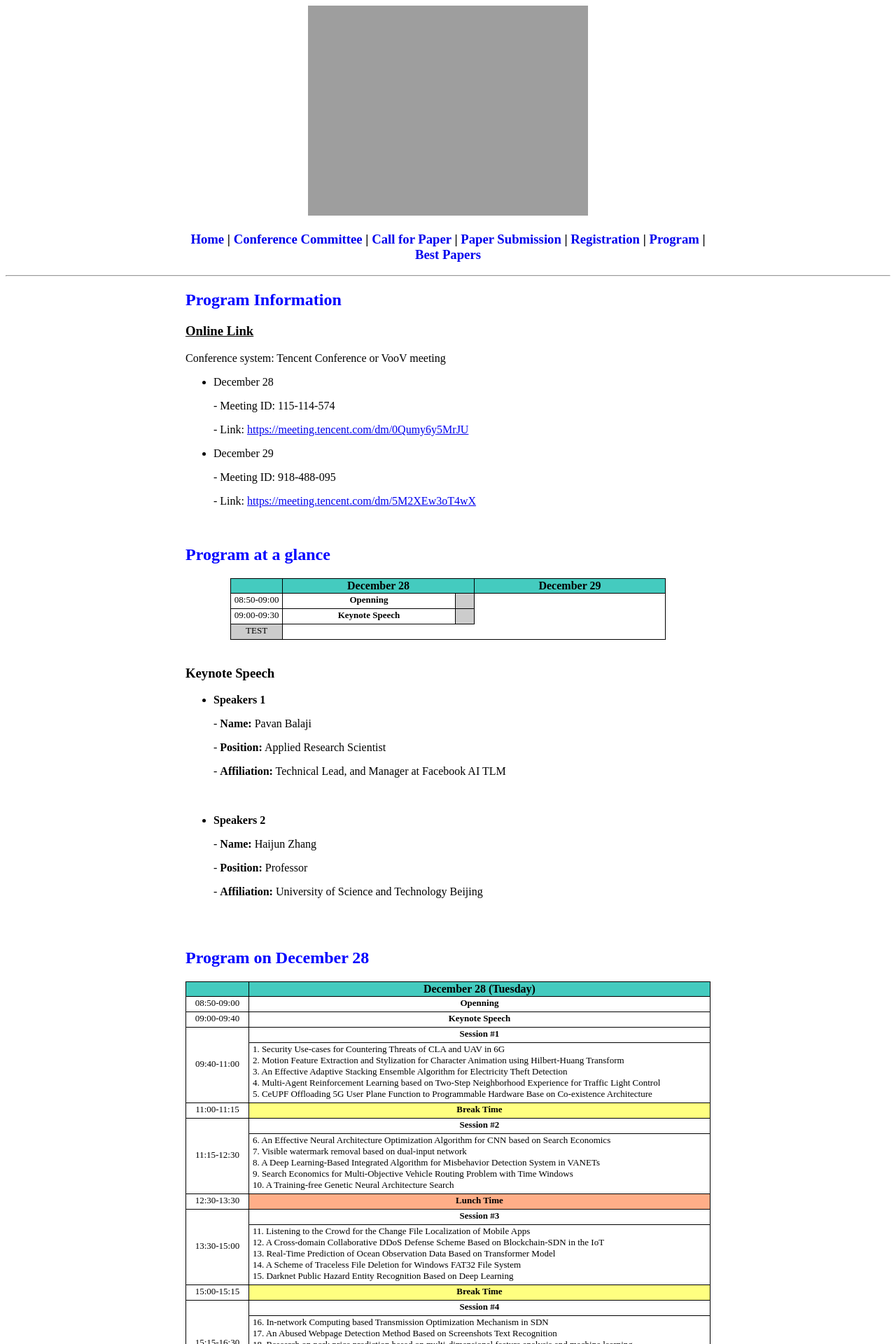
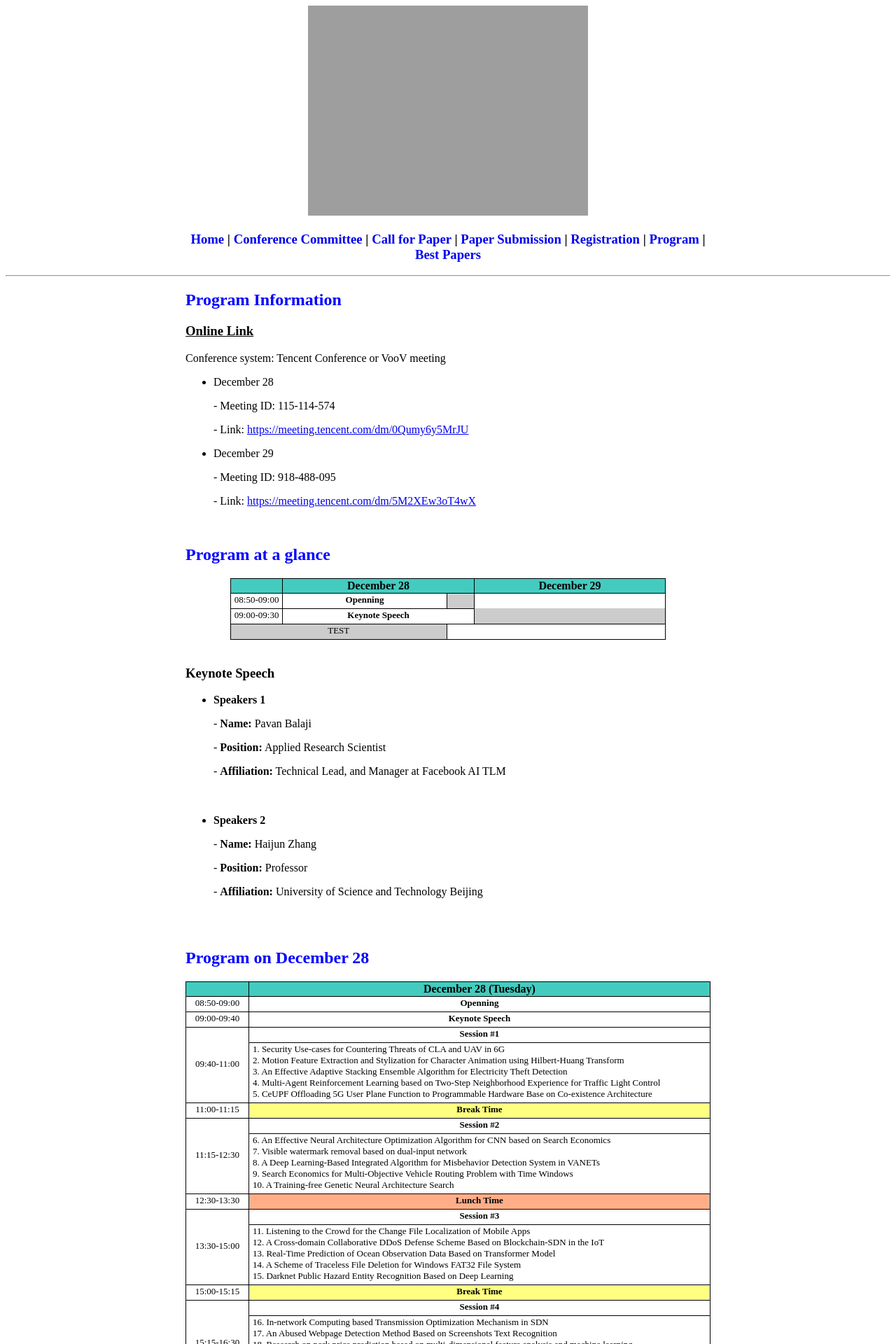
Before and after one commit to icea-conf/2021, a Jekyll site: the page built from program/index.html, in a window 1280 px wide. Shown: the top 1920 px of the page at 70% size. Built offline with Jekyll 4.4.1, drawn with Linux system fonts in a browser that asks for light colours.

Commit message:
Update index.html

```diff
--- a/program/index.html
+++ b/program/index.html
@@ -37,12 +37,12 @@
 
                          <tr>
                               <td class="tcontent4" rawspan="2">09:00-09:30</td>
-                              <td class="tcontent4" rawspan="2"><b>Keynote Speech</b></td>
-                              <td class="tcontent4" style="background-color:#CCCCCC"></td>
+                              <td class="tcontent4" colspan="2"><b>Keynote Speech</b></td>
+                              <td class="tcontent4" colspan="2"style="background-color:#CCCCCC"></td>
                          </tr>
 
                          <tr>
-                              <td class="tcontent4" style="background-color:#CCCCCC">TEST</td>
+                              <td class="tcontent4" colspan="2"style="background-color:#CCCCCC">TEST</td>
                          </tr>
 
 
```
